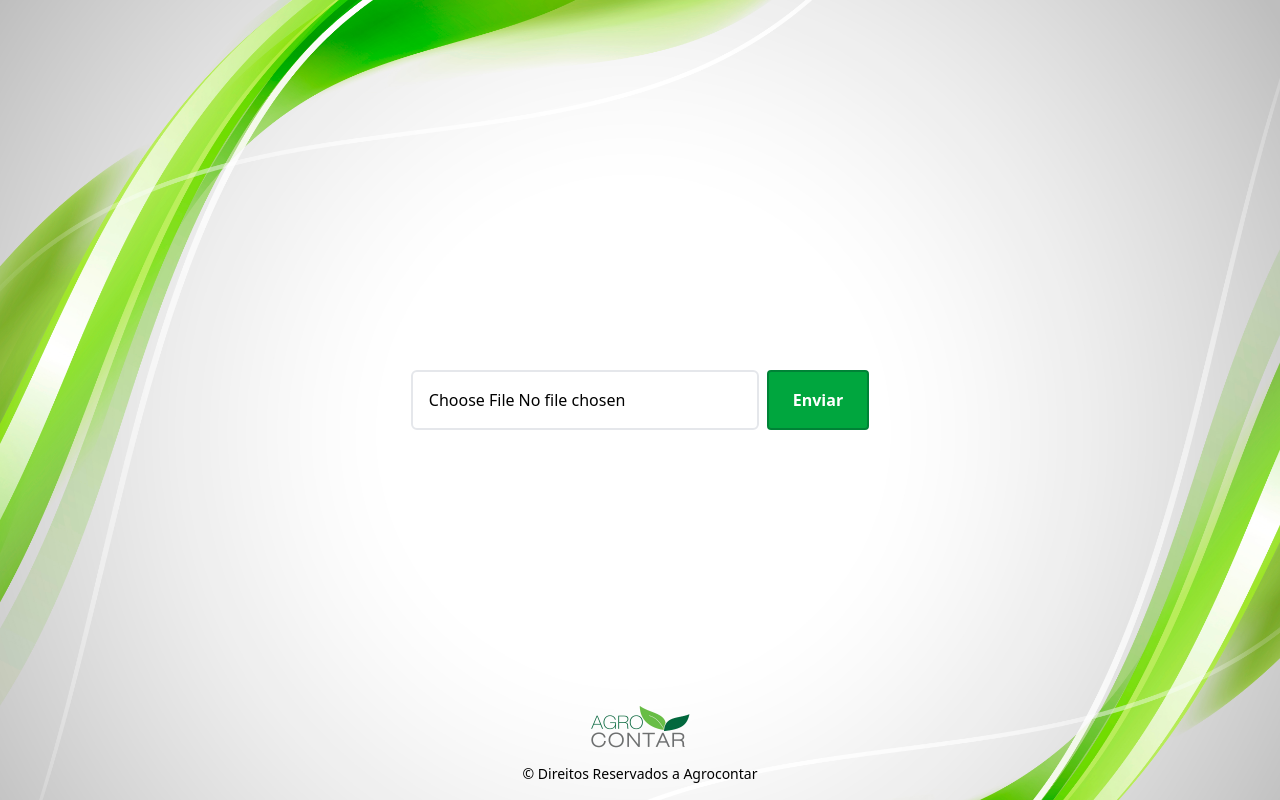
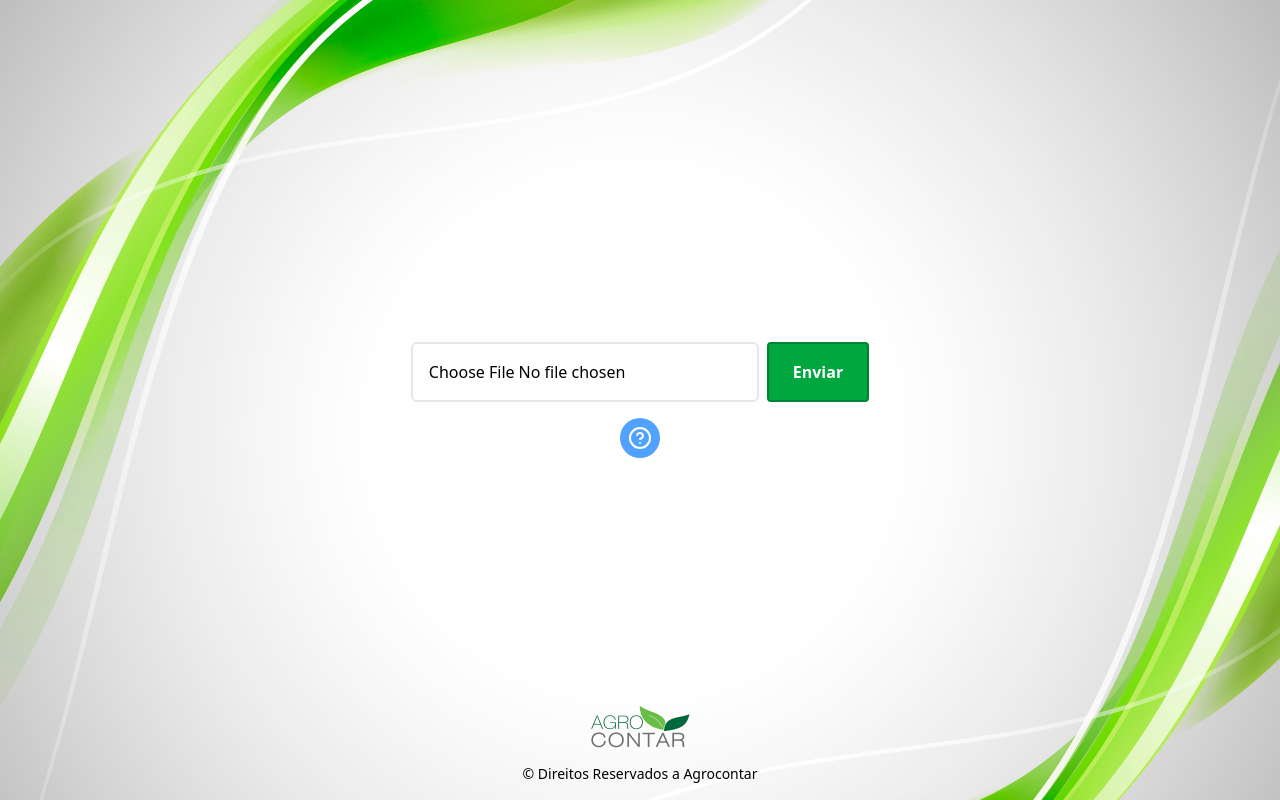
Before and after one commit to agrocontar/planilha_estorno_entrada, a Next.js app: page / in a window 1280 px wide. Built offline with nearby package versions, Linux system fonts and the light colour scheme.

Commit message:
Doc de usuário

```diff
--- a/src/app/components/FileUpload.tsx
+++ b/src/app/components/FileUpload.tsx
@@ -63,8 +63,8 @@ export default function FileUpload() {
 
       Swal.fire({
         icon: "success",
-        title: "Sucesso!",
-        text: "Arquivo processado e baixado com sucesso!",
+        title: "Arquivo processado com Sucesso!",
+        text: "A legenda dos grupos de NCM, está disponivel na documentação de usuário para consulta",
       });
 
     } catch (error) {
--- /dev/null
+++ b/src/app/components/openPDF.tsx
@@ -0,0 +1,18 @@
+"use client"
+
+
+export default function OpenPDF (){
+
+  const handleOpenPDF = () => {
+    window.open("/MDO_Planilha_Estorno_Entrada.pdf", "_blank");
+  };
+
+  return (
+    <button
+      onClick={handleOpenPDF}
+      className="mt-4 p-2 bg-blue-400 text-white rounded-full w-auto h-auto cursor-pointer hover:shadow-lg hover:bg-blue-900"
+    >
+      <svg xmlns="http://www.w3.org/2000/svg" width="24" height="24" viewBox="0 0 24 24" fill="none" stroke="currentColor" strokeWidth="2" strokeLinecap="round" strokeLinejoin="round" className="lucide lucide-circle-help"><circle cx="12" cy="12" r="10"/><path d="M9.09 9a3 3 0 0 1 5.83 1c0 2-3 3-3 3"/><path d="M12 17h.01"/></svg>
+    </button>
+  )
+}
--- a/src/app/page.tsx
+++ b/src/app/page.tsx
@@ -1,11 +1,18 @@
 import Image from "next/image";
 import FileUpload from "./components/FileUpload";
+import OpenPDF from "./components/openPDF";
 
 export default function Home() {
+
+
+
   return (
     <>
       <div className="flex flex-col items-center justify-center min-h-screen py-2">
         <FileUpload/>
+
+        <OpenPDF  />
+
       </div>
 
       <footer className="fixed bottom-0 left-0 w-full text-black text-center p-4 flex flex-col items-center justify-center gap-4">
```
Also changed, not shown: 2 other files (tests, documents, lock files or other folders).
